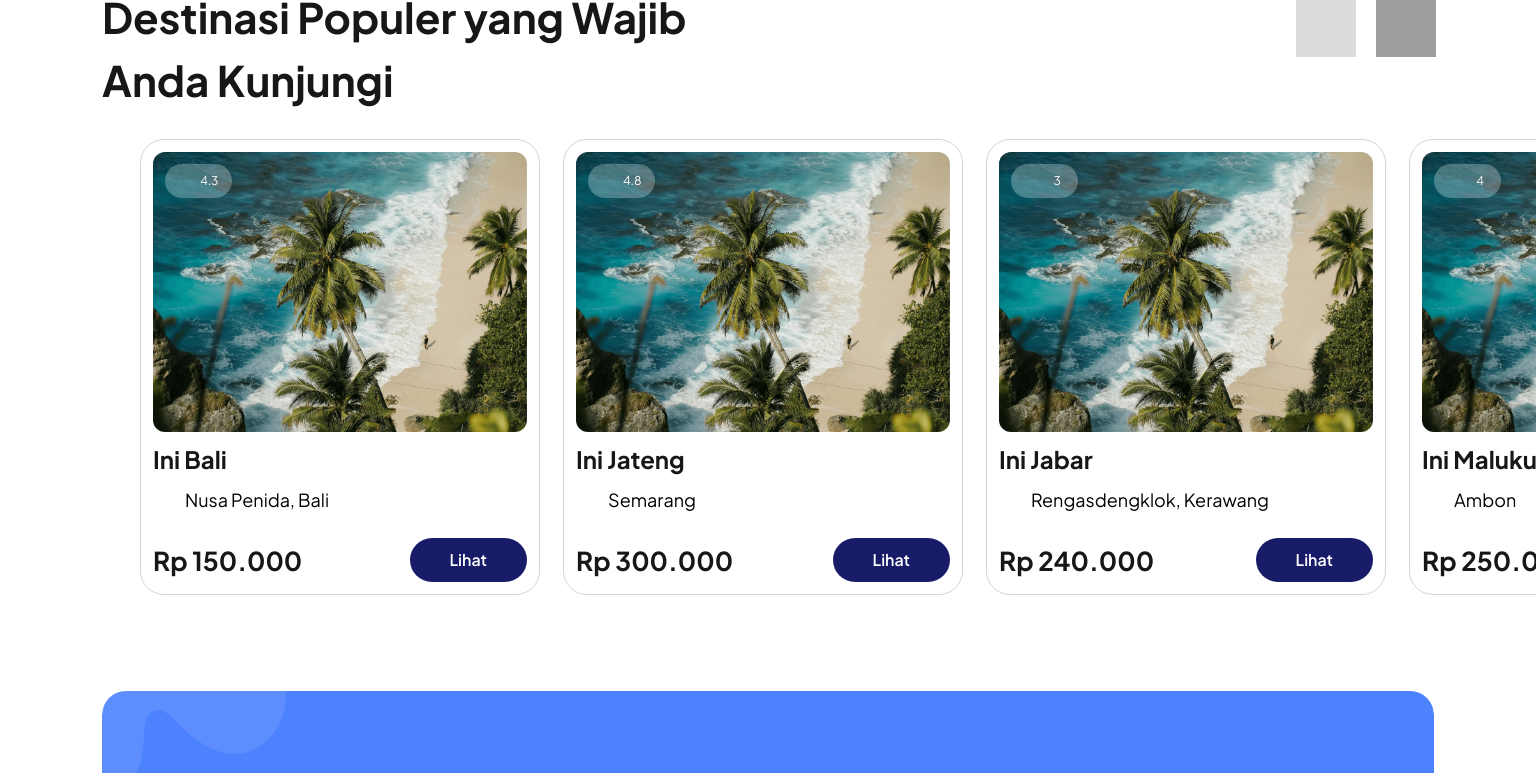
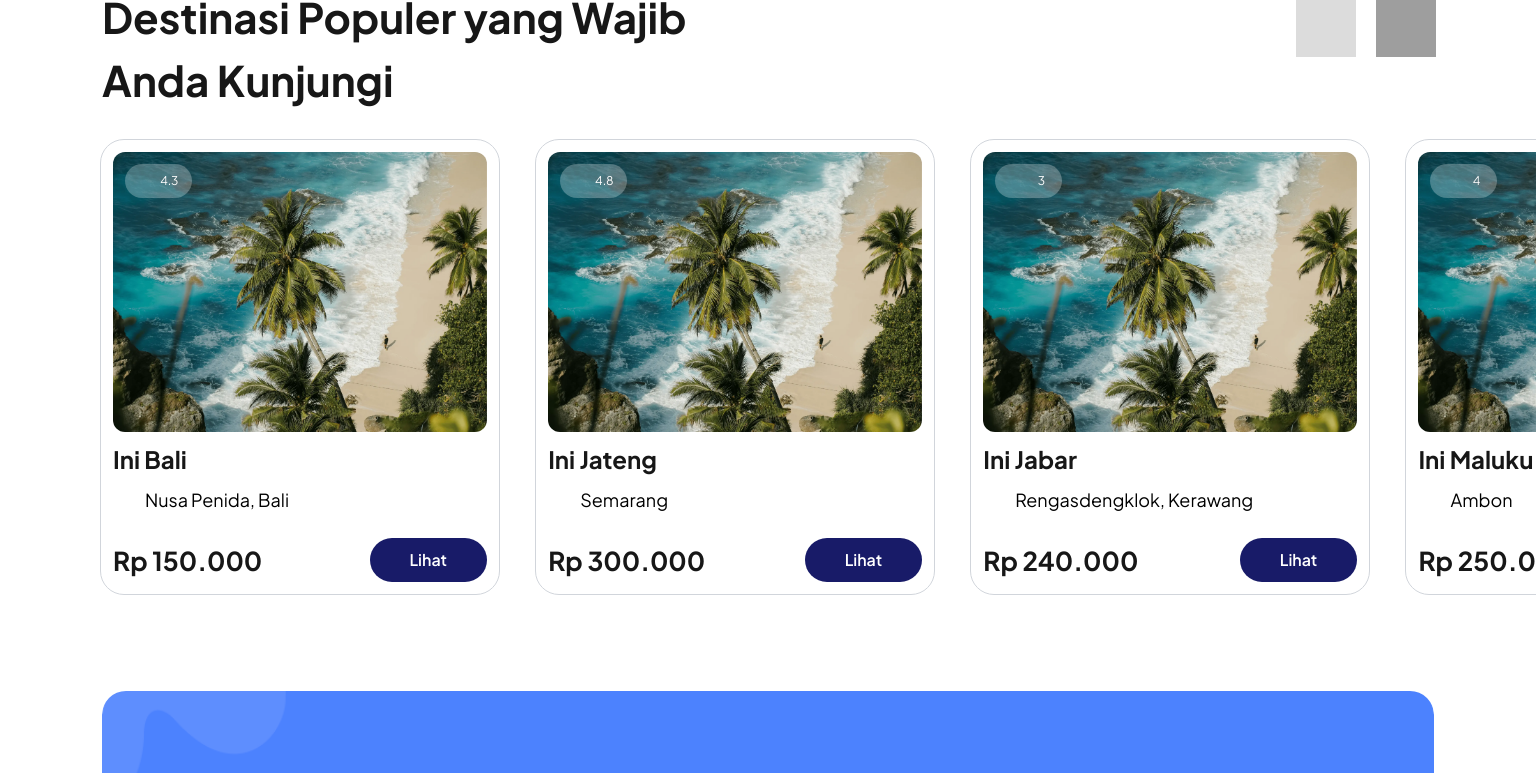
Before and after one commit to muamarzidan/Placeair, a React (Vite) app: page / in a window 1536 px wide. Shown: the part 943-1716 px from the top of the page. Built offline with nearby package versions, Linux system fonts and the light colour scheme; grey boxes are pictures that could not be loaded; some icons are missing.

Commit message:
fix: responsive card slider home

```diff
--- a/src/assets/css/components/popular.css
+++ b/src/assets/css/components/popular.css
@@ -105,7 +105,7 @@
 
 @media only screen and (min-width: 1520px) and (max-width: 1540px) {
   #container-swiper-card {
-    padding-left: 140px;
+    padding-left: 100px;
   }
 }
 
```
